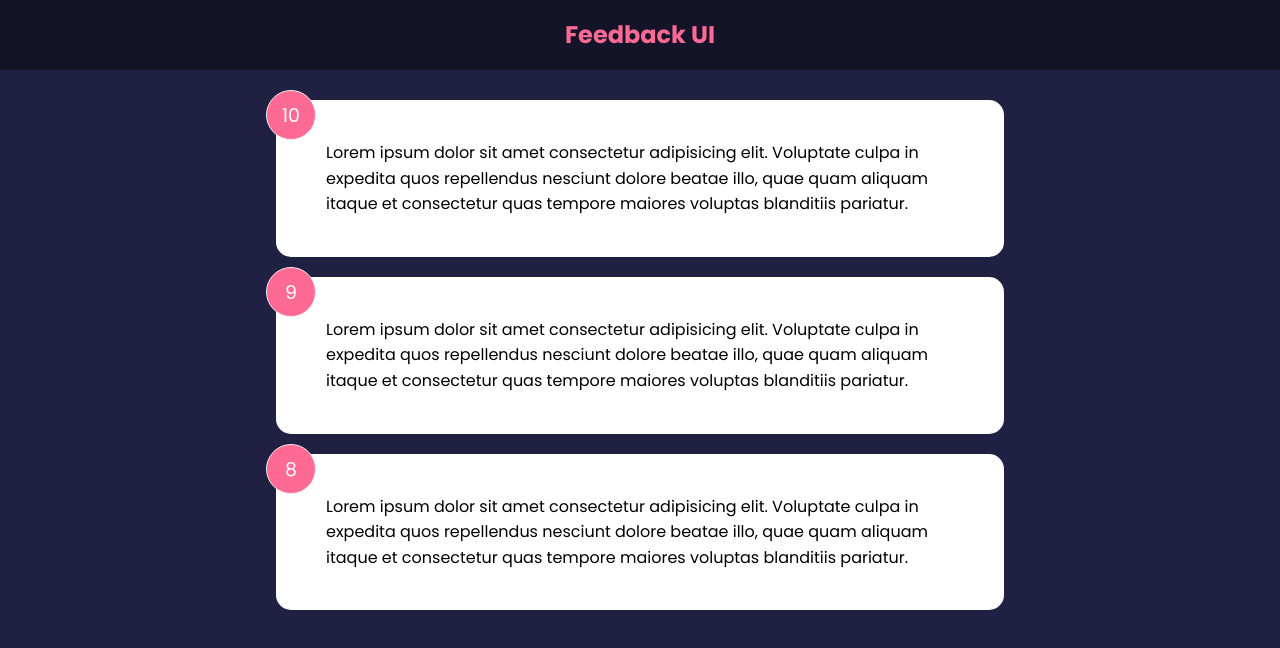
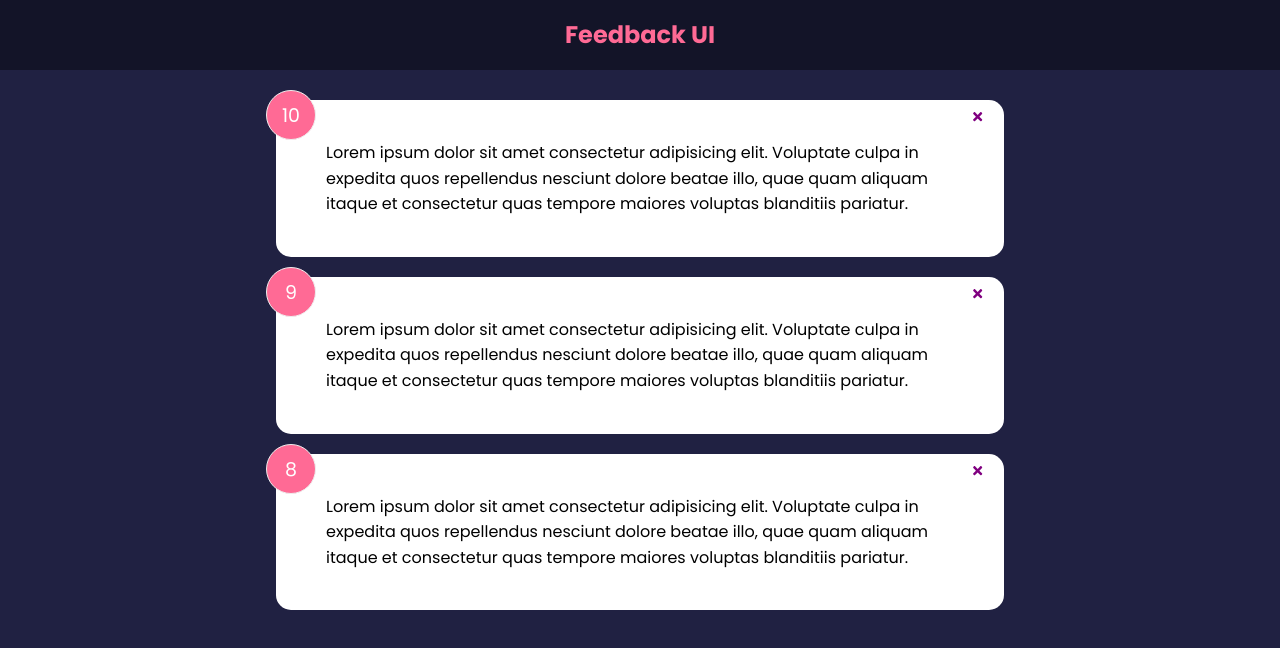
Before and after one commit to MohsenKhezri92/feedback-app-Contex, a React (Create React App) app: page / in a window 1280 px wide. Shown: the top 648 px of the page. Built offline with nearby package versions, Linux system fonts and the light colour scheme.

Commit message:
Event and Prop Drilling

```diff
--- a/src/App.js
+++ b/src/App.js
@@ -6,11 +6,20 @@
 function App() {
   const [feedback, setFeedback] = useState(FeedbackData);
 
+  const deletefeedback = (id) => {
+    if(window.confirm('Are you sure you want to delete?')){
+      setFeedback(feedback.filter((item) => item.id !== id))
+    }
+  }
+
   return (
     <>
       <Header text="Feedback UI" />
       <div className="container">
-        <FeedbackList feedback={feedback} />
+        <FeedbackList
+          feedback={feedback}
+          handleDelete={deletefeedback}
+        />
       </div>
     </>
   );
--- a/src/components/FeedbackItem.jsx
+++ b/src/components/FeedbackItem.jsx
@@ -1,12 +1,17 @@
 import React from 'react'
 import PropTypes from 'prop-types'
 import Card from './shared/Card'
+import { FaTimes } from 'react-icons/fa'
 
-function FeedbackItem({item}) {
+function FeedbackItem({item , handleDelete}) {
 
   return (
     <Card >
         <div className='num-display'> {item.rating} </div>
+        <button onClick={() => handleDelete(item.id)}
+        className='close'>
+          <FaTimes color='purple' />
+        </button>
         <div className='text-display'> {item.text} </div>
 
     </Card>
--- a/src/components/FeedbackList.jsx
+++ b/src/components/FeedbackList.jsx
@@ -2,16 +2,20 @@
 import PropTypes from 'prop-types'
 import FeedbackItem from './FeedbackItem'
 
-function FeedbackList({feedback}) {
+function FeedbackList({ feedback, handleDelete }) {
 
-    if(!feedback || feedback.length === 0){
-        return <p>No feedbck Yet</p>
-    }
+  if (!feedback || feedback.length === 0) {
+    return <p>No feedbck Yet</p>
+  }
   return (
     <div className='feedback-list'>
-        {feedback.map((item) => (
-            <FeedbackItem key={item.id} item={item} />
-        ))}
+      {feedback.map((item) => (
+        <FeedbackItem
+          key={item.id}
+          item={item}
+          handleDelete={handleDelete}
+        />
+      ))}
     </div>
   )
 }
```
